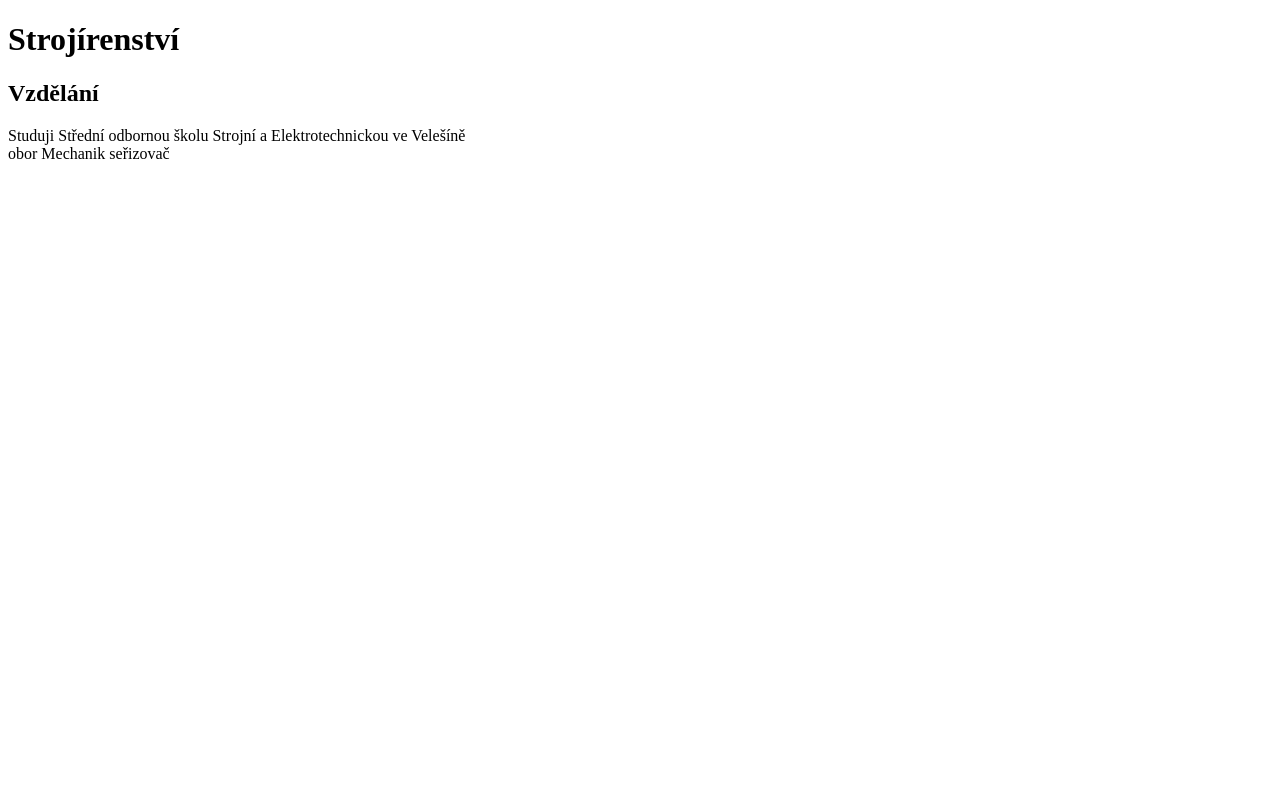
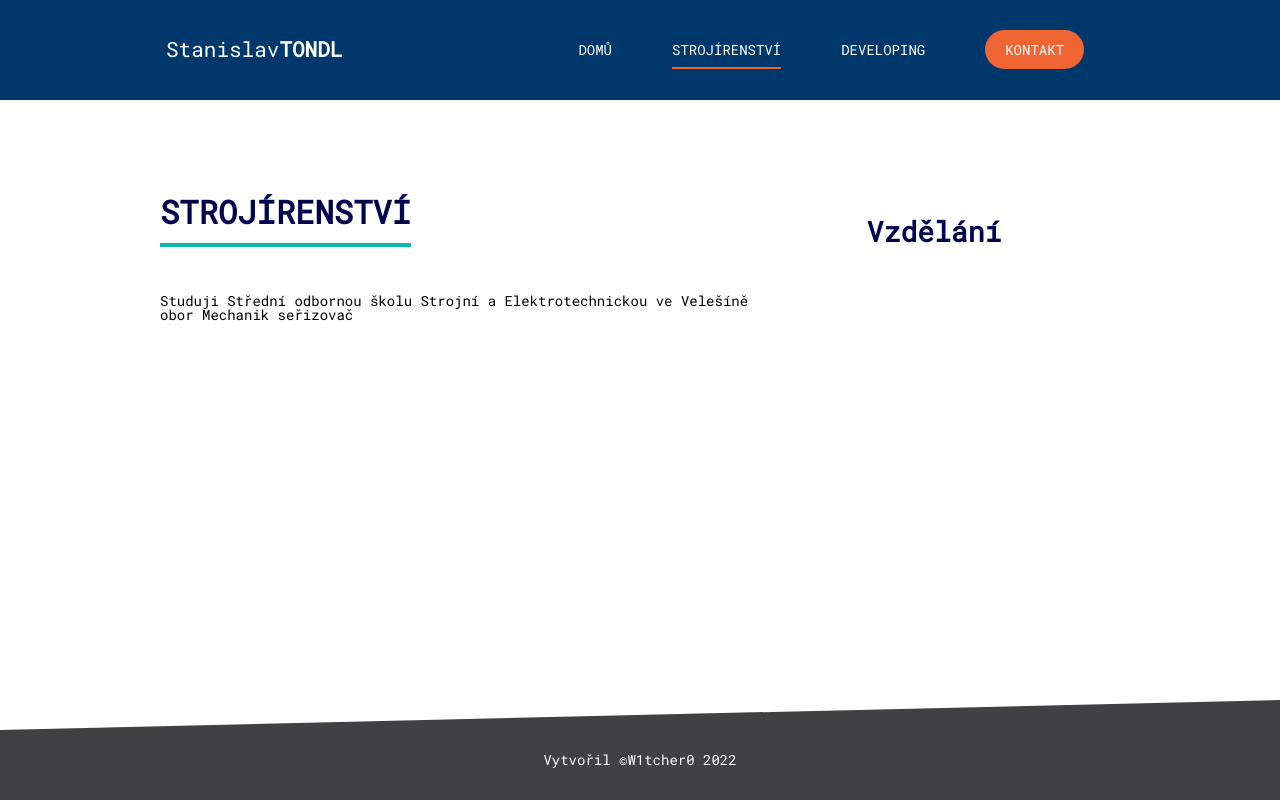
Before and after one commit to W1tcher0/W1tcher0.github.io, a plain HTML site: page strojirenstvi.html in a window 1280 px wide. Drawn offline with Linux system fonts and the light colour scheme.

Commit message:
Update strojirenstvi.html

```diff
--- a/strojirenstvi.html
+++ b/strojirenstvi.html
@@ -1,14 +1,56 @@
 <!DOCTYPE html>
 <html lang="cs-cz">
     <head>
+                <!-- Google tag (gtag.js) -->
+<script async src="https://www.googletagmanager.com/gtag/js?id=G-SQG7TJMRV2"></script>
+<script>
+  window.dataLayer = window.dataLayer || [];
+  function gtag(){dataLayer.push(arguments);}
+  gtag('js', new Date());
+
+  gtag('config', 'G-SQG7TJMRV2');
+</script>
         <meta charset="utf-8">
         <title>Strojírenství</title>
+        <link rel="stylesheet" href="style.css" type="text/css" />
+        <link rel="shortcut icon" href="images/icon.ico" />
+        <meta name="description" content="Služby Strojírenství." />
+        <meta name="keywords" content="strojírenství, machining, inventor, autodesk, strojař" />
+        <meta name="author" content="W1tcher0" />
     </head>
 
     <body>
-        <h1>Strojírenství</h1>
-        <h2>Vzdělání</h2>
+        <header>
+            <div id="logo">
+                <h1>Stanislav<span>Tondl</span></h1>
+            </div>
+            <nav>
+                <ul>
+                    <li><a href="index.html">Domů</a></li>
+                    <li class="active"><a href="strojirenstvi.html">Strojírenství</a></li>
+                    <li><a href="developing.html">Developing</a></li>
+                    <li><a class="kontakt-tlacitko" href="kontakt.html">Kontakt</a></li>
+                </ul>
+            </nav>
+
+        </header>
+        <article>
+            <div id="centrovac" class="domu-article">
+                <header>
+                    <h1>Strojírenství</h1>
+                </header>
+
+                    <h2>Vzdělání</h2>
+                <section>
         <p>Studuji Střední odbornou školu Strojní a Elektrotechnickou ve Velešíně<br>
         obor Mechanik seřizovač</p>
+                </section>
+            </div>
+        </article>
+
+        <footer>
+            <a>Vytvořil &copy;W1tcher0 2022</a>
+        </footer>
     </body>
+
 </html>
```
